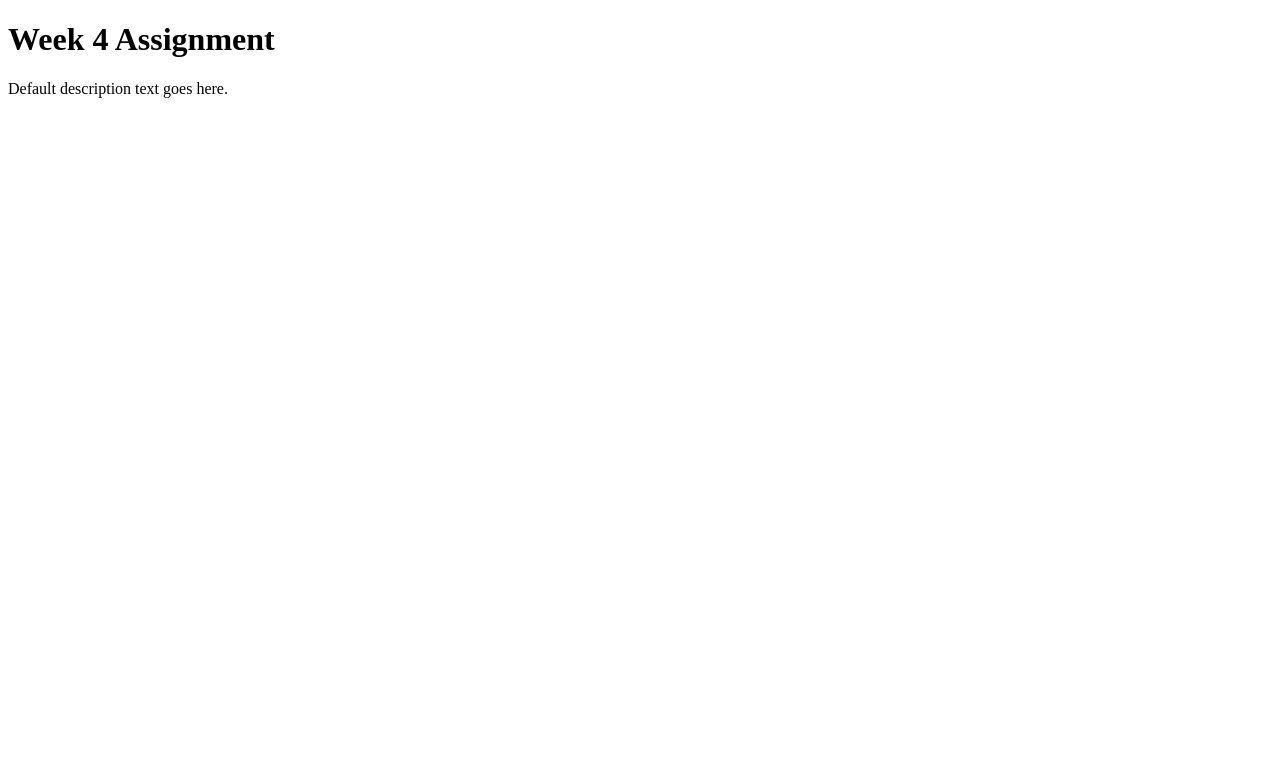
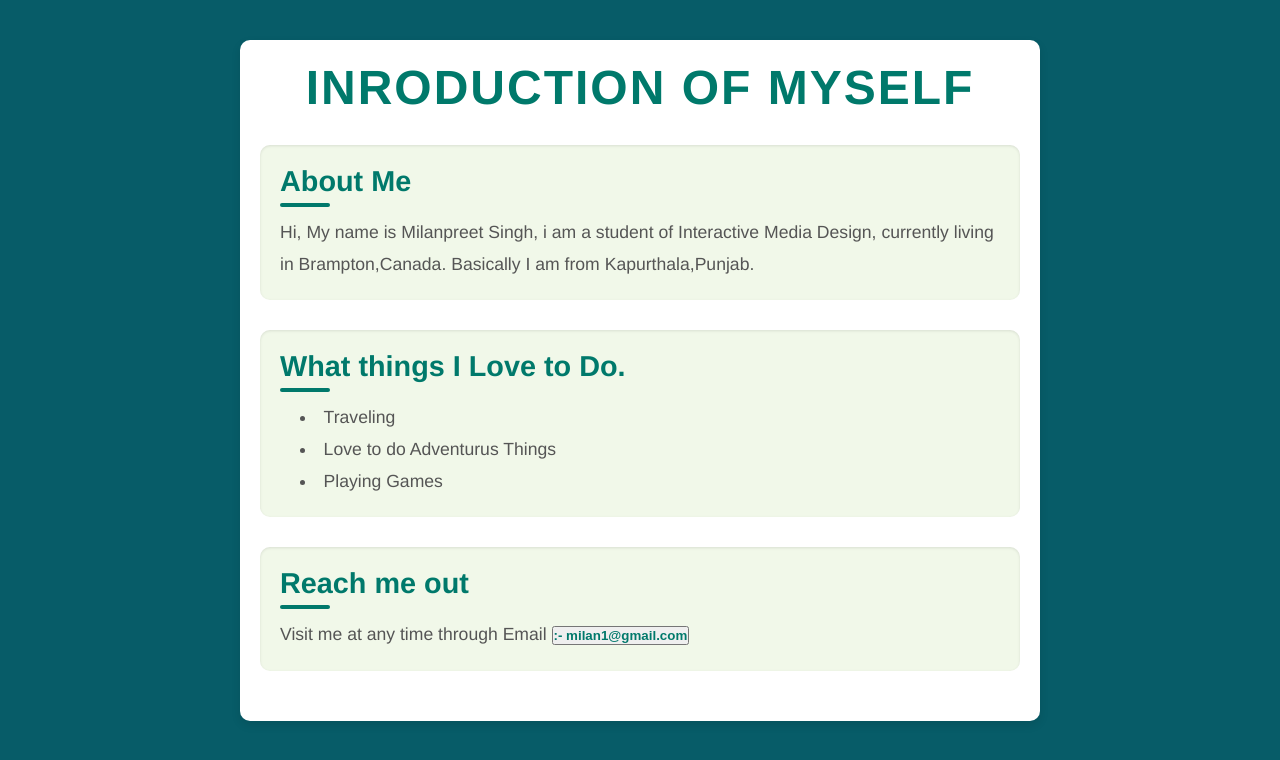
Before and after one commit to Milanpreet09/mtm6302-console-controller-github-milanpreet09, a plain HTML site: page index.html in a window 1280 px wide. Drawn offline with Linux system fonts and the light colour scheme.

Commit message:
uploading index.html, style.css, script.js

```diff
--- a/index.html
+++ b/index.html
@@ -3,13 +3,35 @@
 <head>
     <meta charset="UTF-8">
     <meta name="viewport" content="width=device-width, initial-scale=1.0">
-    <title>Console Controller</title>
-    <link rel="stylesheet.css" href="style.css">
-
+    <title>console controler</title>
+    <link rel="stylesheet" href="style.css">
 </head>
 <body>
-    <h1 id="title"> Week 4 Assignment </h1>
-    <p id="description"> Default description text goes here.</p>
-    <script src="script.js"></script>
+  <body>
+    <div class="container">
+        <header>
+            <h1>Inroduction of Myself</h1>
+        </header>
+        <section class="intro">
+            <h2>About Me</h2>
+            <p>Hi, My name is Milanpreet Singh, i am a student of Interactive Media Design, currently living in Brampton,Canada. Basically I am from Kapurthala,Punjab.</p>
+        </section>
+        <section class="details">
+            <h2>What things I Love to Do.</h2>
+            <ul>
+                <li>Traveling</li>
+                <li>Love to do Adventurus Things</li>
+                <li>Playing Games</li>
+            </ul>
+        </section>
+        <section class="contact">
+            <h2>Reach me out</h2>
+            <p>Visit me at any time through Email <button><a href="mailto:milan1@gmail.com">:- milan1@gmail.com </a></button></p>
+        </section>
+    </div>
+</body>
+
+
+<script src="script.js"></script>
 </body>
 </html>
--- a/script.js
+++ b/script.js
@@ -1,42 +1,41 @@
-// function to set title
+//functionn to set title
 function setTitle(newTitle)
 {
     const titleElement = document.getElementById('title');
     titleElement.textContent = newTitle;
 }
-
-// Function for description.
- function setDescription
-(newDescription)
+//Function for description.
+function setDescription(newDescription)
 {
     const descriptionElement = document.getElementById('description');
     descriptionElement.textContent = newDescription;
+
 }
 
-// Function to set background color.
-function setBackgroundColor(color)
+//Function to set background color.
+function setBackgroundcolor(color)
 {
- document.body.style.backgroundColor = color;
+    document.body.style.backgroundcolor = color;
 }
-
-// Function to set font color.
+//Function to set the font color.
 function setFontColor(color)
-
 {
     document.body.style.color = color;
-    const allElements = document.querySelectorAll('*')
-    allElements.forEach( element => {element.style.color = color});
+    const allElements = document.querySelectorAll('*');
+    allElements.forEach(element => {element.style.color = color});
+
 }
-// Funtion to set Theme
+//Function to set the Theme
 function setTheme(theme)
 {
-    if ( theme === 'dark')
-        { document.body.classList.add ('dark-theme');
-            document.body.classList.remove(light-color);
+    if(theme === 'dark')
+        {
+            document.body.classList.add('dark-theme');
+            document.body.classList.remove('light-theme');
         }
-
-
-     else if (theme === 'light'){
-          document.body.classList.add ('light-theme');
-    document.body.classList.remove(dark-color);
-}}
+          else if(theme === 'light')
+    {
+        document.body.classList.add('light-theme');
+        document.body.classList.remove('dark-theme');
+    }
+}
--- a/style.css
+++ b/style.css
@@ -1,14 +1,105 @@
+/* Reset some default browser styles */
+* {
+  margin: 0;
+  padding: 0;
+  box-sizing: border-box;
+}
+
 body {
-    font-family: verdana;
-    margin: 0%;
-    font-size: 20px;
+  font-family: 'Helvetica Neue', Arial, sans-serif;
+  background-color: #075c68;
+  color: #d1d562;
+  margin: 0;
+  padding: 0;
+}
 
-  }
-  .dark-theme{
-    background-color: lightblue;
-    color: black;
-  }
- .light-theme{
-    background-color: aliceblue;
-    color: black;
- }
+.container {
+  max-width: 800px;
+  margin: 40px auto;
+  padding: 20px;
+  background-color: #fff;
+  box-shadow: 0 4px 10px rgba(0, 0, 0, 0.1);
+  border-radius: 10px;
+  overflow: hidden;
+  transition: transform 0.3s, box-shadow 0.3s;
+}
+
+.container:hover {
+  transform: translateY(-5px);
+  box-shadow: 0 8px 20px rgba(0, 0, 0, 0.2);
+}
+
+header {
+  text-align: center;
+  margin-bottom: 30px;
+}
+
+header h1 {
+  color: #00796b;
+  font-size: 3em;
+  font-weight: bold;
+  text-transform: uppercase;
+  letter-spacing: 2px;
+  margin-bottom: 10px;
+}
+
+.intro, .details, .contact {
+  margin-bottom: 30px;
+  padding: 20px;
+  background: #f1f8e9;
+  border-radius: 10px;
+  box-shadow: inset 0 1px 3px rgba(0, 0, 0, 0.1);
+  transition: background 0.3s;
+}
+
+.intro:hover, .details:hover, .contact:hover {
+  background: #dcedc8;
+}
+
+h2 {
+  color: #00796b;
+  font-size: 1.8em;
+  margin-bottom: 10px;
+  position: relative;
+}
+
+h2::after {
+  content: '';
+  display: block;
+  width: 50px;
+  height: 4px;
+  background: #00796b;
+  margin-top: 5px;
+  border-radius: 2px;
+}
+
+p, ul {
+  line-height: 1.8;
+  font-size: 1.1em;
+  color: #555;
+}
+
+ul {
+  list-style: disc inside;
+  padding-left: 20px;
+}
+
+a {
+  color: #00796b;
+  text-decoration: none;
+  font-weight: bold;
+  transition: color 0.3s;
+}
+
+a:hover {
+  color: #004d40;
+  text-decoration: underline;
+}
+
+}
+.light-theme{
+    background-color: #fff;
+    color: #000;
+
+
+}
```
